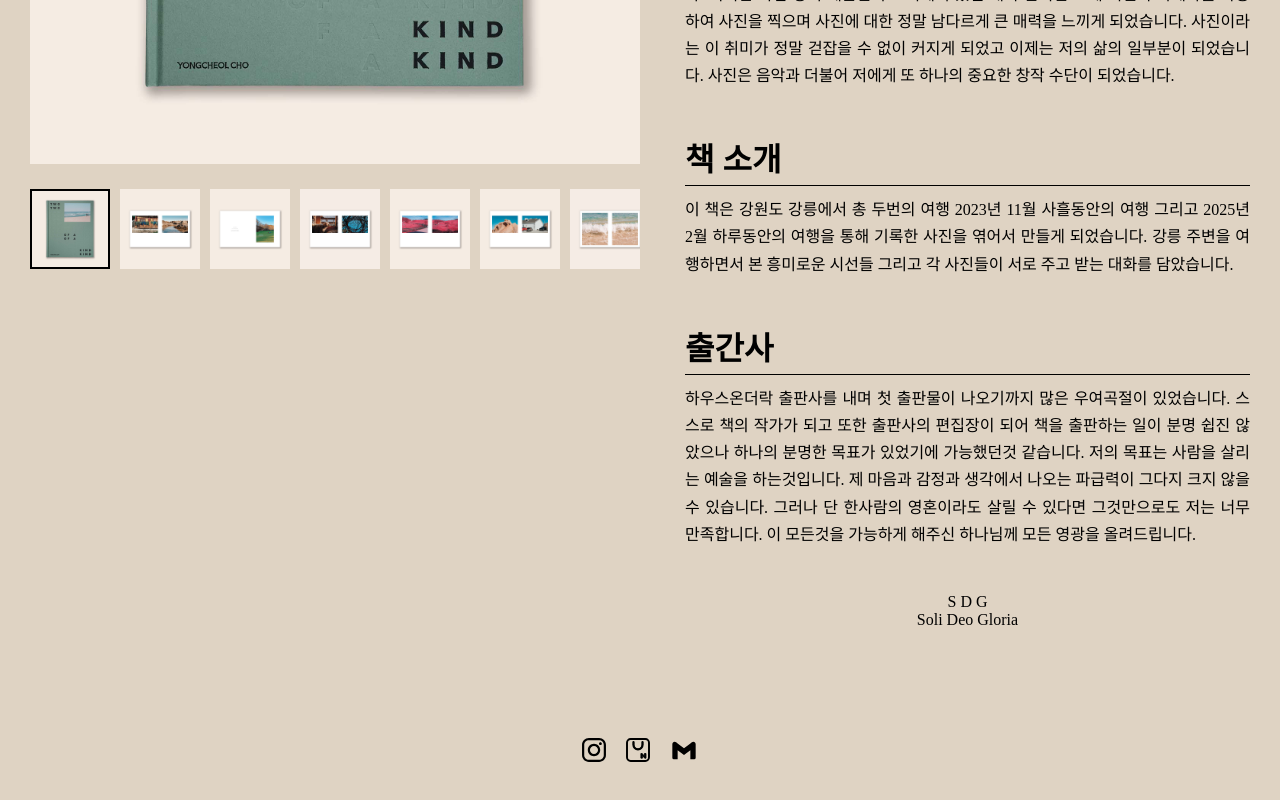
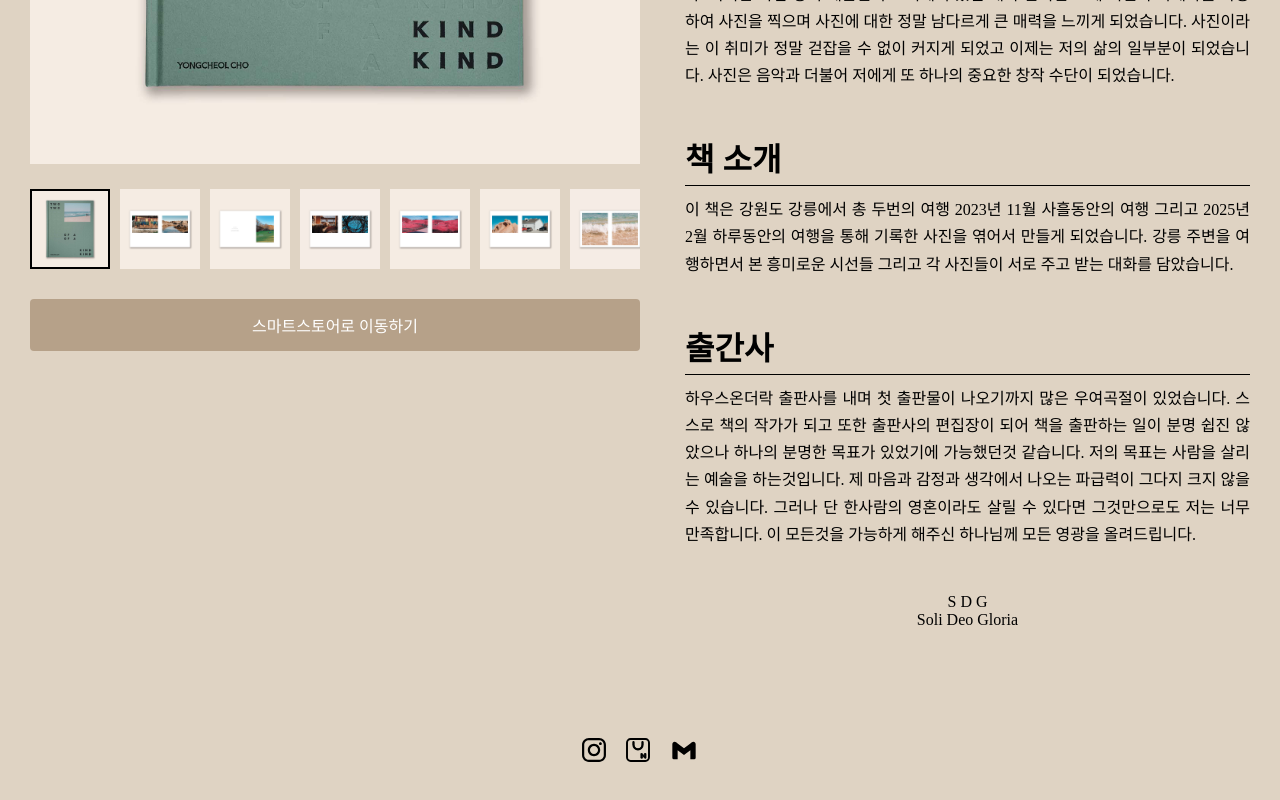
Before and after one commit to modelcycles/houseontherock_web, a Next.js app: page /publications/twoofakind in a window 1280 px wide. Shown: the part 681-1481 px from the top of the page. Built offline with nearby package versions, Linux system fonts and the light colour scheme; a web font is replaced by a local one.

Commit message:
Feat: Perchase button

```diff
--- a/src/app/publications/twoofakind/TwoOfAKind.tsx
+++ b/src/app/publications/twoofakind/TwoOfAKind.tsx
@@ -81,6 +81,7 @@ export function DesktopTwoOfAKind() {
             }}
           >
             <ImageCarousel images={images} />
+            <PerchaseButton url="https://smartstore.naver.com/houseontherock/products/11856435620" />
             {/* <img
               src="/book_images/two_of_a_kind/thumbnail/two_of_a_kind_cover.jpg"
               alt="Two Of A Kind"
@@ -161,6 +162,7 @@ export function TabletTwoOfAKind() {
             }}
           >
             <ImageCarousel images={images} />
+            <PerchaseButton url="https://smartstore.naver.com/houseontherock/products/11856435620" />
             {/* <img
               src="/book_images/two_of_a_kind/thumbnail/two_of_a_kind_cover.jpg"
               alt="Two Of A Kind"
@@ -240,6 +242,7 @@ export function MobileTwoOfAKind() {
           }}
         >
           <ImageCarousel images={images} />
+          <PerchaseButton url="https://smartstore.naver.com/houseontherock/products/11856435620" />
           {/* <img
             src="/book_images/two_of_a_kind/thumbnail/two_of_a_kind_cover.jpg"
             alt="Two Of A Kind"
@@ -561,6 +564,50 @@ function ImageCarousel({ images }: { images: string[] }) {
   );
 }
 
+function PerchaseButton(props: { url: string }) {
+  const [isMouseIn, setIsMouseIn] = useState(false);
+  const { url } = props;
+  return (
+    <div
+      className="main-text-korean"
+      style={{
+        marginTop: "20px",
+        width: "100%",
+        height: 52,
+        fontSize: "16px",
+        textAlign: "center",
+        cursor: "pointer",
+        alignContent: "center",
+        borderRadius: "4px",
+        background: isMouseIn ? "#cbbca8" : "#b6a189",
+        color: "white",
+        transition: "0.2s",
+      }}
+      onMouseEnter={() => {
+        setIsMouseIn(true);
+        // (e.target as HTMLButtonElement).style.background = "#cbbca8";
+        // (e.target as HTMLButtonElement).style.color = "black";
+      }}
+      onMouseLeave={() => {
+        setIsMouseIn(false);
+        // (e.target as HTMLButtonElement).style.background = "#b6a189";
+        // (e.target as HTMLButtonElement).style.color = "white";
+      }}
+      onClick={() => {
+        window.open(url);
+      }}
+    >
+      {/* <Link
+        href={url}
+        target="_blank"
+        style={{ width: "100%", height: "100%" }}
+      >
+      </Link> */}
+      스마트스토어로 이동하기
+    </div>
+  );
+}
+
 // Example usage
 const images = [
   "/book_images/two_of_a_kind/thumbnail/two_of_a_kind_cover.jpg",
```
